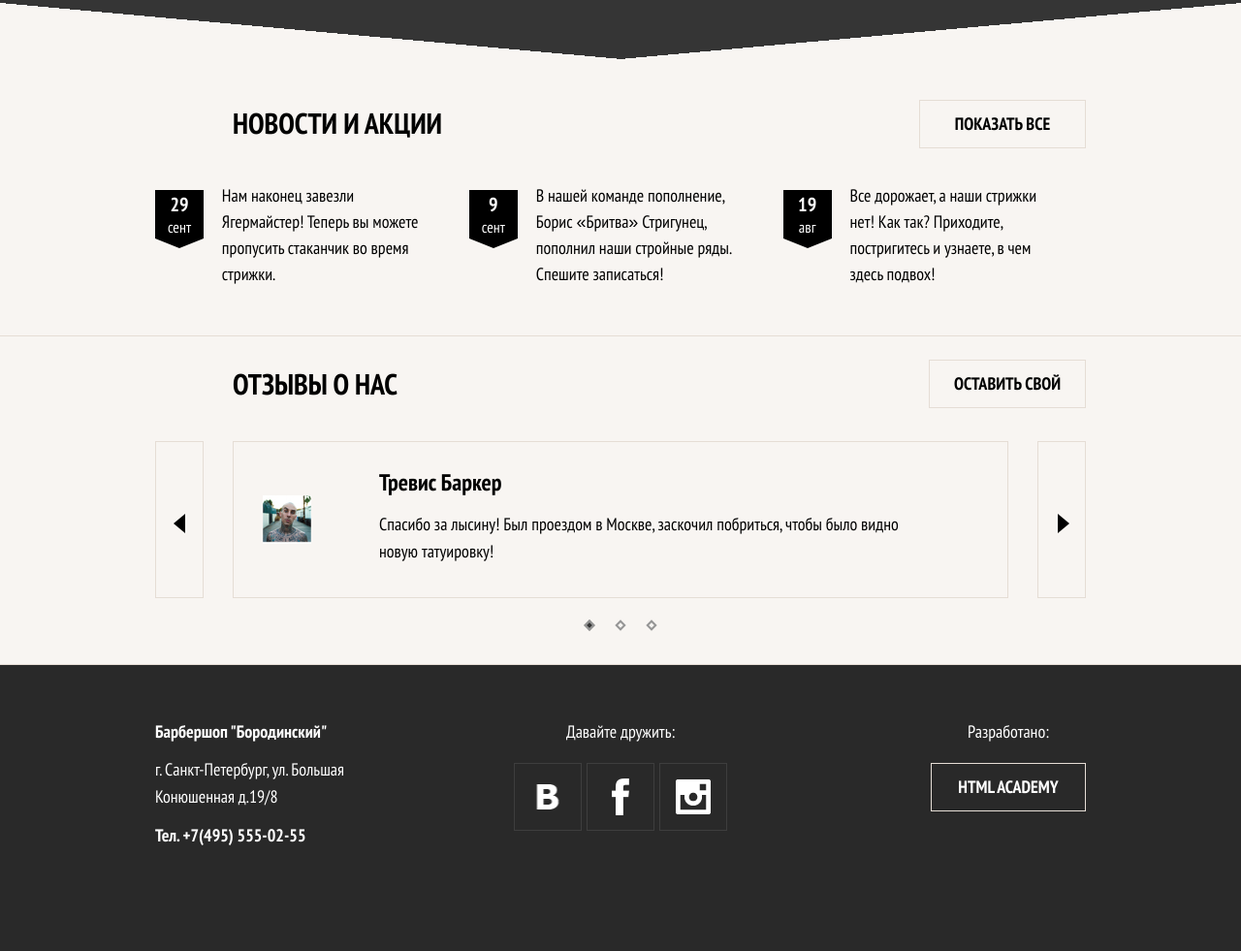
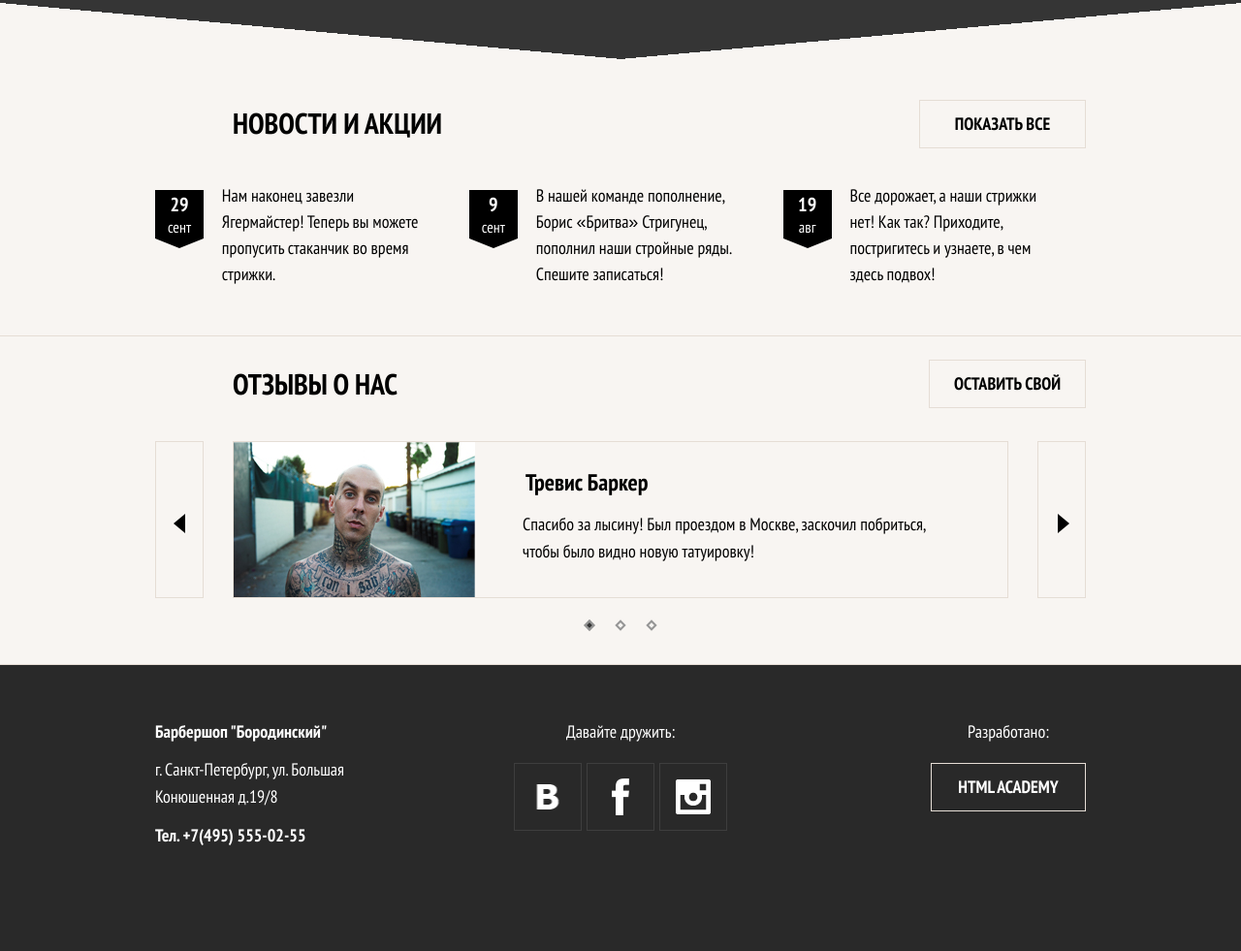
Before and after one commit to StasenkoAlex/barbershop, a website: page index.html in a window 1280 px wide. Shown: the part 1481-2462 px from the top of the page at 97% size. Drawn offline with Linux system fonts and the light colour scheme.

Commit message:
add responsive image into section reviews-slider

```diff
--- a/css/style.css
+++ b/css/style.css
@@ -2653,28 +2653,34 @@ body {
 }
 
 .reviews__item {
-	width: 738px;
-	height: 100px;
+	width: 798px;
+	height: 160px;
 	margin: 0 80px;
-	padding: 30px 30px;
+	padding: 0;
 	border: 1px solid #e5ddd5;
 }
 
 .reviews__author-foto {
-	margin-top: 25px;
+	margin: 0;
+	width: 249px;
 }
 
 .reviews__author-foto img {
+	width: 100%;
+	height: auto;
 	border-radius: 0%;
 }
 
 .reviews__author-name {
+	display: inline-block;
+	margin-top: 30px;
 	margin-left: 52px;
 }
 
 .reviews__author-text {
+	float: right;
+	width: 450px;
 	padding-right: 50px;
-	padding-left: 120px;
 }
 
 .reviews__prev,
--- a/index.html
+++ b/index.html
@@ -123,21 +123,30 @@
       <div class="reviews__list slider__wrapper">
         <blockquote class="reviews__item slider__item">
           <div class="reviews__author-foto">
-            <img src="img/reviews-mob-1.jpg" alt="Travis" width="50" height="50">
+            <picture>
+              <source media="(min-width:1200px)" srcset="img/reviews-dekstop-1.jpg">
+              <img src="img/reviews-mob-1.jpg" alt="Travis">
+            </picture>
           </div>
           <cite class="reviews__author-name"><a href="#">Тревис Баркер</a></cite>
           <p class="reviews__author-text">Спасибо за лысину! Был проездом в Москве, заскочил побриться, чтобы было видно новую татуировку!</p>
         </blockquote>
         <blockquote class="reviews__item slider__item">
           <div class="reviews__author-foto">
-            <img src="img/reviews-mob-1.jpg" alt="Travis" width="50" height="50">
+            <picture>
+              <source media="(min-width:1200px)" srcset="img/reviews-dekstop-1.jpg">
+              <img src="img/reviews-mob-1.jpg" alt="Travis">
+            </picture>
           </div>
           <cite class="reviews__author-name"><a href="#">Тревис Баркер</a></cite>
           <p class="reviews__author-text">Спасибо за лысину! Был проездом в Москве, заскочил побриться, чтобы было видно новую татуировку!</p>
         </blockquote>
         <blockquote class="reviews__item slider__item">
           <div class="reviews__author-foto">
-            <img src="img/reviews-mob-1.jpg" alt="Travis" width="50" height="50">
+            <picture>
+              <source media="(min-width:1200px)" srcset="img/reviews-dekstop-1.jpg">
+              <img src="img/reviews-mob-1.jpg" alt="Travis">
+            </picture>
           </div>
           <cite class="reviews__author-name"><a href="#">Тревис Баркер</a></cite>
           <p class="reviews__author-text">Спасибо за лысину! Был проездом в Москве, заскочил побриться, чтобы было видно новую татуировку!</p>
```
